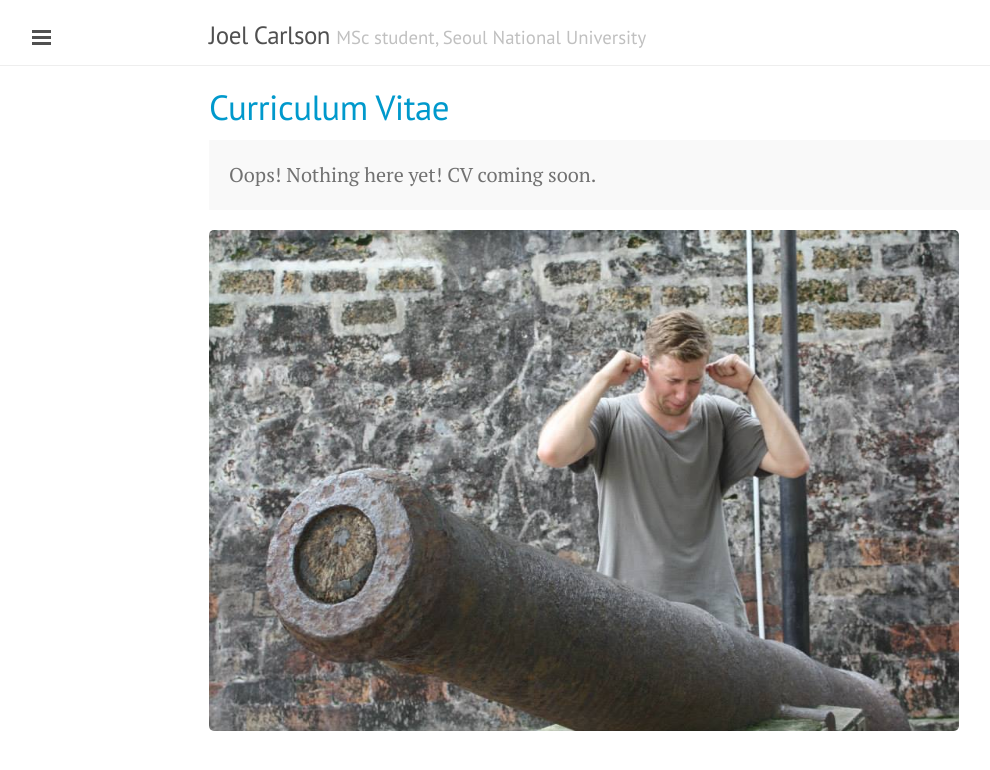
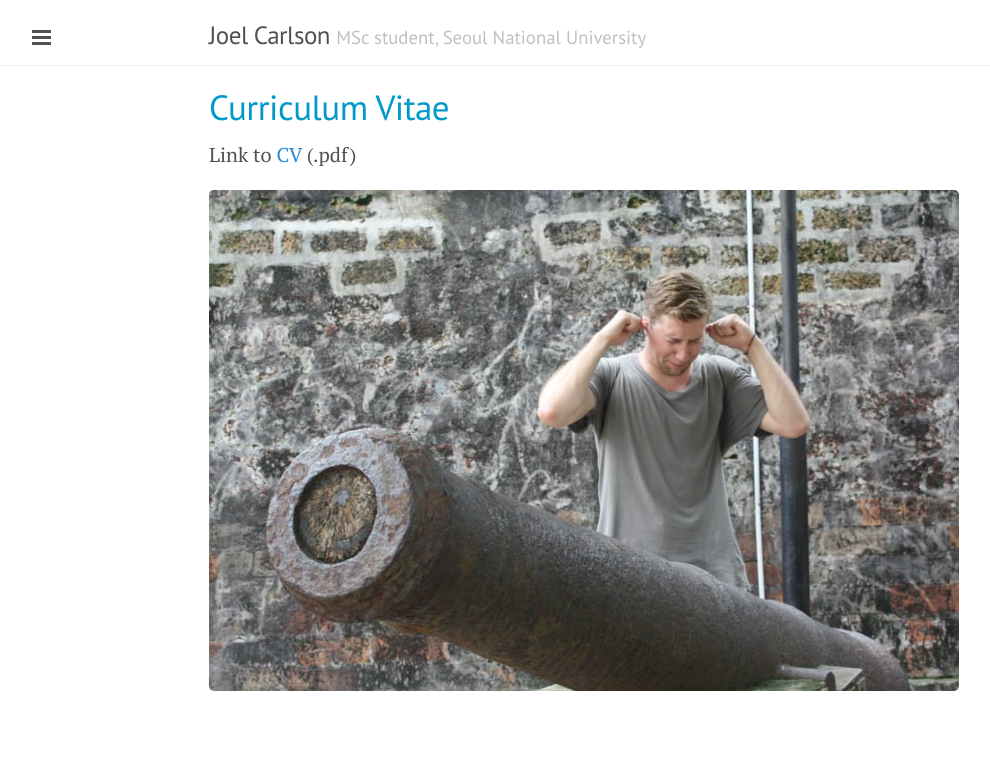
Before and after one commit to joelcarlson/joelcarlson.github.io, a Jekyll site: the page built from CV.md, in a window 1280 px wide. Shown: the top 770 px of the page, without its empty margins (1-991 px from the left). Built offline with Jekyll 4.4.1, drawn with Linux system fonts in a browser that asks for light colours; Markdown is read by kramdown in place of the engine named in the settings.

Commit message:
add link to CV to CV.md

```diff
--- a/CV.md
+++ b/CV.md
@@ -4,9 +4,7 @@ title: Curriculum Vitae
 permalink: /cv/
 ---
 
-<p class="message">
-  Oops! Nothing here yet! CV coming soon.
-</p>
+Link to [CV](https://www.dropbox.com/s/r9gwk8ikhqt5j8e/JoelCarlsonCV.pdf?dl=0) (.pdf)
 
 <div>
   <img src="/figs/Canon.jpg" alt="Woohoo!" title="Run for cover!" width="750px"/>
```
